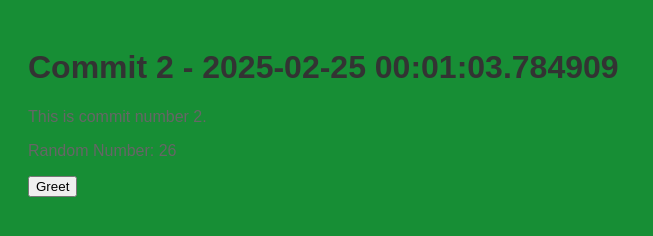
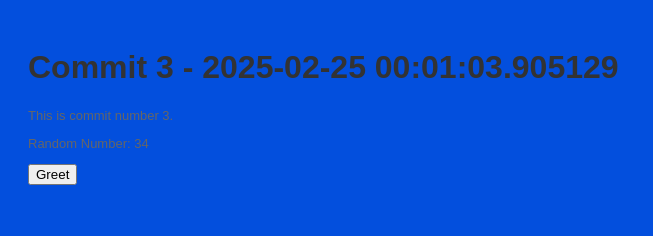
Before and after one commit to polishflits/autogen-repo-20250225000100, a plain HTML site: page index.html in a window 1280 px wide. Shown: the whole page, without its empty margins (0-653 px from the left). Drawn offline with Linux system fonts and the light colour scheme.

Commit message:
📝 Auto commit 3 with HTML, CSS, and JS

```diff
--- a/index.html
+++ b/index.html
@@ -2,13 +2,13 @@
     <!DOCTYPE html>
     <html>
     <head>
-        <title>Commit 2 - 2025-02-25 00:01:03.784909</title>
+        <title>Commit 3 - 2025-02-25 00:01:03.905129</title>
         <link rel="stylesheet" href="style.css">
     </head>
     <body>
-        <h1>Commit 2 - 2025-02-25 00:01:03.784909</h1>
-        <p>This is commit number 2.</p>
-        <p>Random Number: 26</p>
+        <h1>Commit 3 - 2025-02-25 00:01:03.905129</h1>
+        <p>This is commit number 3.</p>
+        <p>Random Number: 34</p>
         <button onclick="greet()">Greet</button>
         <script src="script.js"></script>
     </body>
--- a/script.js
+++ b/script.js
@@ -2,4 +2,4 @@
     function greet() {
         alert('Hello from commit ' + commitNumber + '!');
     }
-    var commitNumber = 2;
+    var commitNumber = 3;
--- a/style.css
+++ b/style.css
@@ -1,7 +1,7 @@
 
     body {
         font-family: Arial, sans-serif;
-        background-color: #178e35;
+        background-color: #034fdd;
         padding: 20px;
     }
     h1 {
@@ -9,5 +9,5 @@
     }
     p {
         color: #666;
-        font-size: 16px;
+        font-size: 13px;
     }
```
